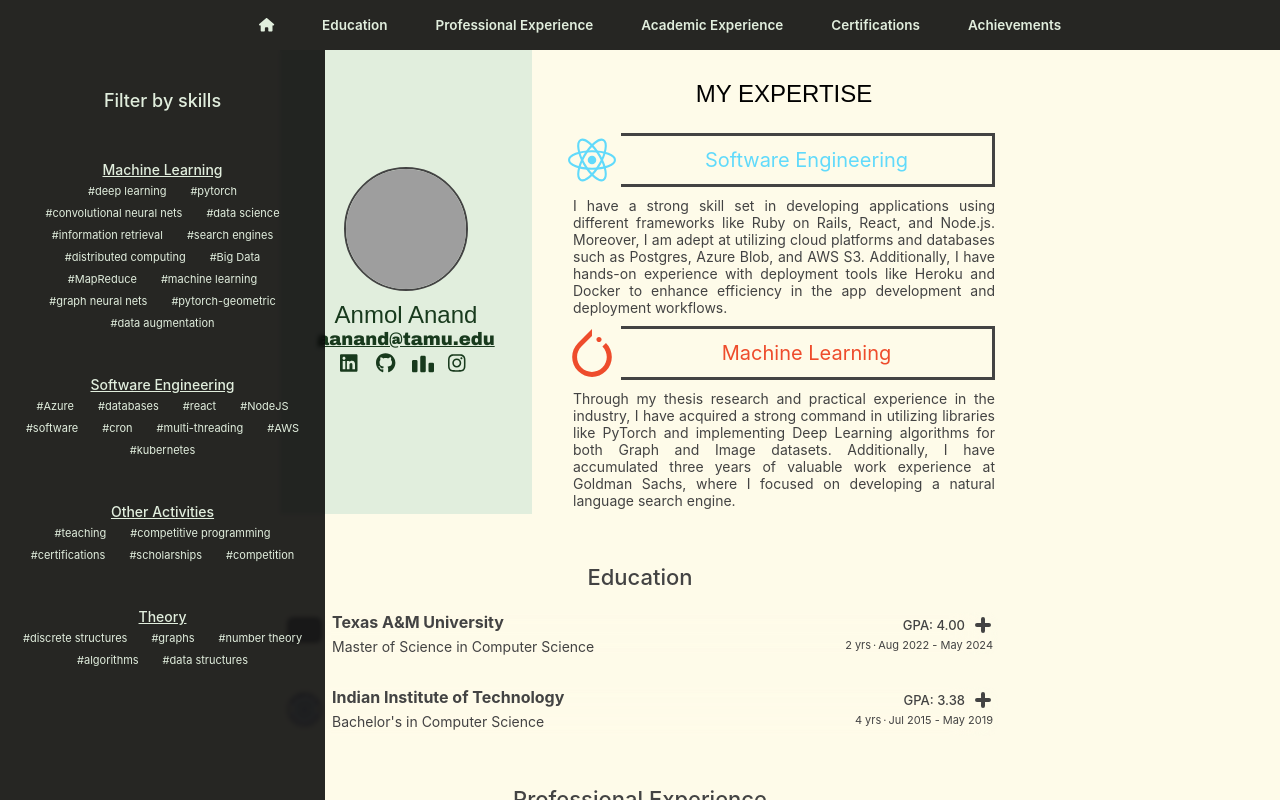
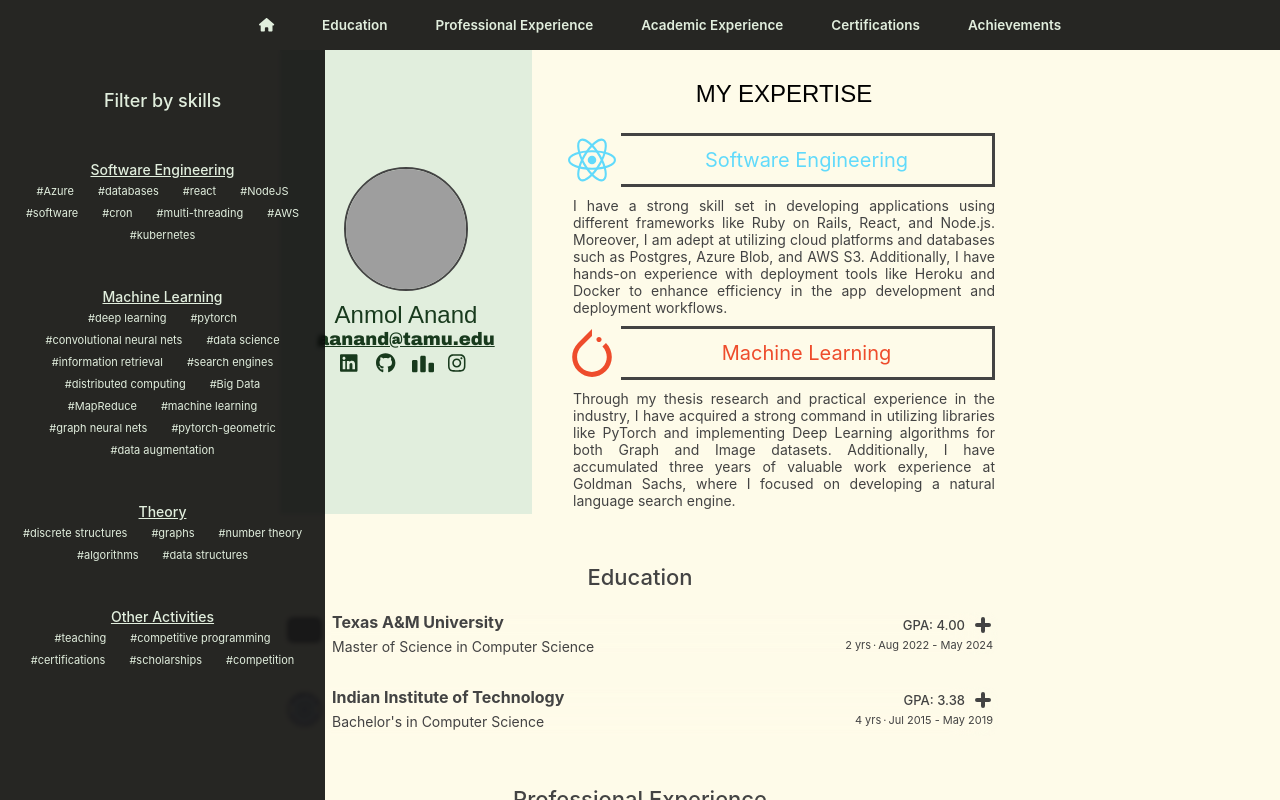
Before and after one commit to anmol-anand/portfolio, a React (Create React App) app: page / in a window 1280 px wide. Both pictures are taken after a click on the button 42 px from the left and 82 px from the top of the page. Shown: the top 800 px of the page. Built offline with nearby package versions, Linux system fonts and the light colour scheme; grey boxes are pictures that could not be loaded.

Commit message:
ordering skill categories

```diff
--- a/src/pages/TagsCloud.js
+++ b/src/pages/TagsCloud.js
@@ -31,12 +31,15 @@ function TagsCloud({filter_tags, is_small_screen}) {
       )
       .reduce((acc, tags) => {
         for (const tag of tags) {
-          for (const category of tag.categories) {
-            if (!acc.hasOwnProperty(category)) {
-              acc[category] = [];
+          for (const category_key of tag.categories) {
+            if (!acc.hasOwnProperty(category_key)) {
+              if (!skill_categories_json.hasOwnProperty(category_key)) {
+                throw new Error(`Undefined skill category: '${category_key}'`);
               }
-            if (!acc[category].includes(tag.name)) {
-              acc[category].push(tag.name);
+              acc[category_key] = [];
+            }
+            if (!acc[category_key].includes(tag.name)) {
+              acc[category_key].push(tag.name);
             }
           }
         }
@@ -49,15 +52,13 @@ function TagsCloud({filter_tags, is_small_screen}) {
             Filter by skills
           </div>
           <div className="tags-cloud-container">
-            {Object.entries(tags_by_categories).map(([category, all_tags]) => (
+            {Object.entries(skill_categories_json).map(([key, category]) => {
+              const all_tags = tags_by_categories[key];
+              return (
                 <div className={`skill-category-container ${is_small_screen ? 'tags-cloud-cute-margin' : ''}`}>
 
                   <div className='skill-category-title'>
-                  {skill_categories_json.hasOwnProperty(category)
-                    ? skill_categories_json[category]
-                    : (() => {
-                        throw new Error(`Undefined skill category: '${category}'`);
-                      })()}
+                    {category}
                   </div>
 
                   <div className='skill-category-tags'>
@@ -78,7 +79,8 @@ function TagsCloud({filter_tags, is_small_screen}) {
                     })}
                   </div>
                 </div>
-            ))}
+              );
+            })}
           </div>
         </div>
     );
```
Also changed, not shown: 1 other file (tests, documents, lock files or other folders). Lines whose indentation alone changed are shown as unchanged.
